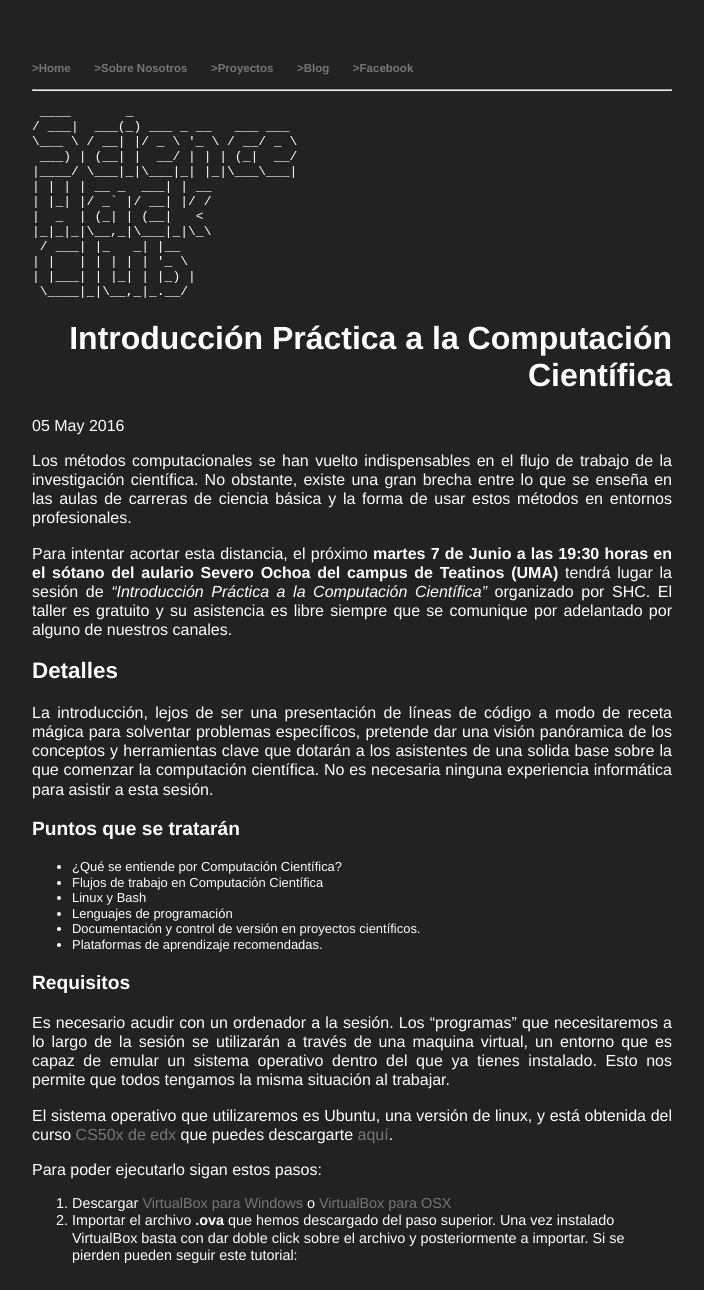
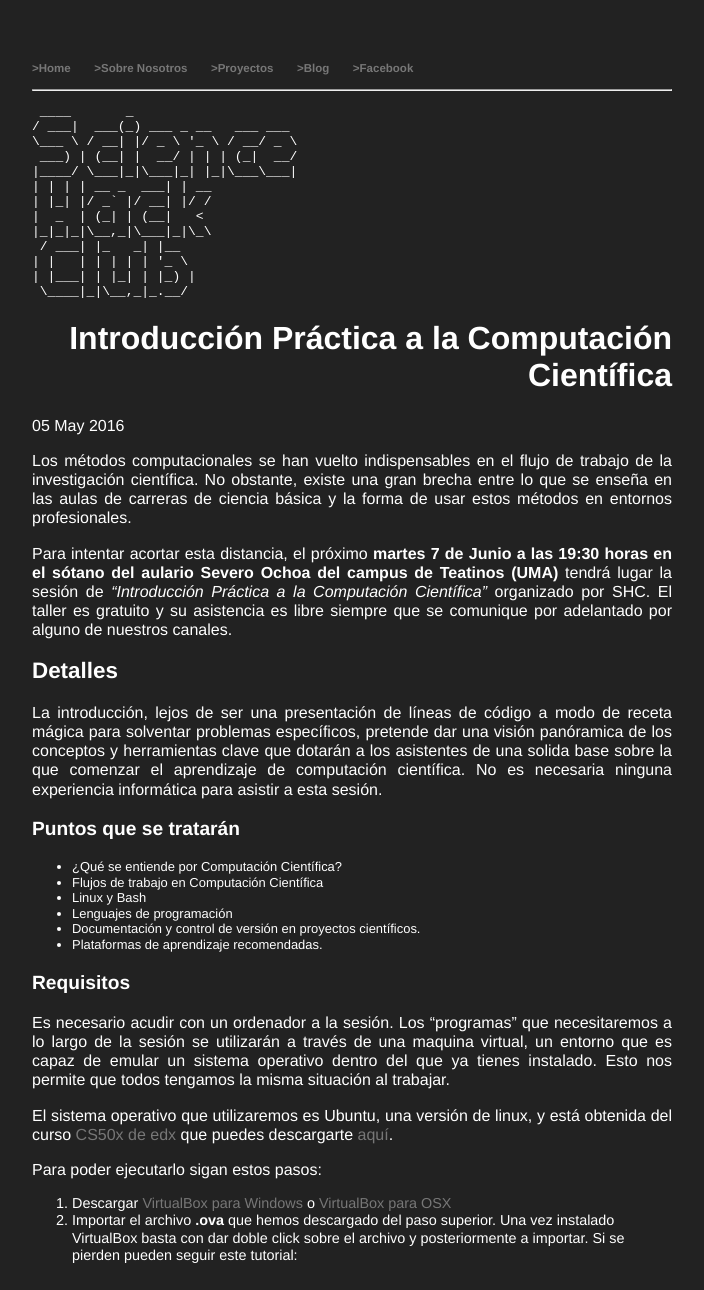
Before and after one commit to ScienceHackClub/sciencehackclub.github.io, a Jekyll site: the page built from _posts/2016-6-5-Introducción-Práctica-a-la-computación-científica.md, in a window 1280 px wide, cut to the strip 0-1290 px from the top of the page. Shown: the whole strip, without its empty margins (28-732 px from the left). Built offline with Jekyll 4.4.1, drawn with Linux system fonts in a browser that asks for light colours.

Commit message:
computer science introduction

```diff
--- a/_posts/2016-6-5-Introducción-Práctica-a-la-computación-científica.md
+++ b/_posts/2016-6-5-Introducción-Práctica-a-la-computación-científica.md
@@ -10,7 +10,7 @@ Para intentar acortar esta distancia, el próximo **martes 7 de Junio a las 19:3
 
 ## Detalles
 
-La introducción, lejos de ser una presentación de líneas de código a modo de receta mágica para solventar problemas específicos, pretende dar una visión panóramica de los conceptos y herramientas clave que dotarán a los asistentes de una solida base sobre la que comenzar la computación científica. No es necesaria ninguna experiencia informática para asistir a esta sesión.
+La introducción, lejos de ser una presentación de líneas de código a modo de receta mágica para solventar problemas específicos, pretende dar una visión panóramica de los conceptos y herramientas clave que dotarán a los asistentes de una solida base sobre la que comenzar el aprendizaje de computación científica. No es necesaria ninguna experiencia informática para asistir a esta sesión.
 
 ### Puntos que se tratarán
 
```
